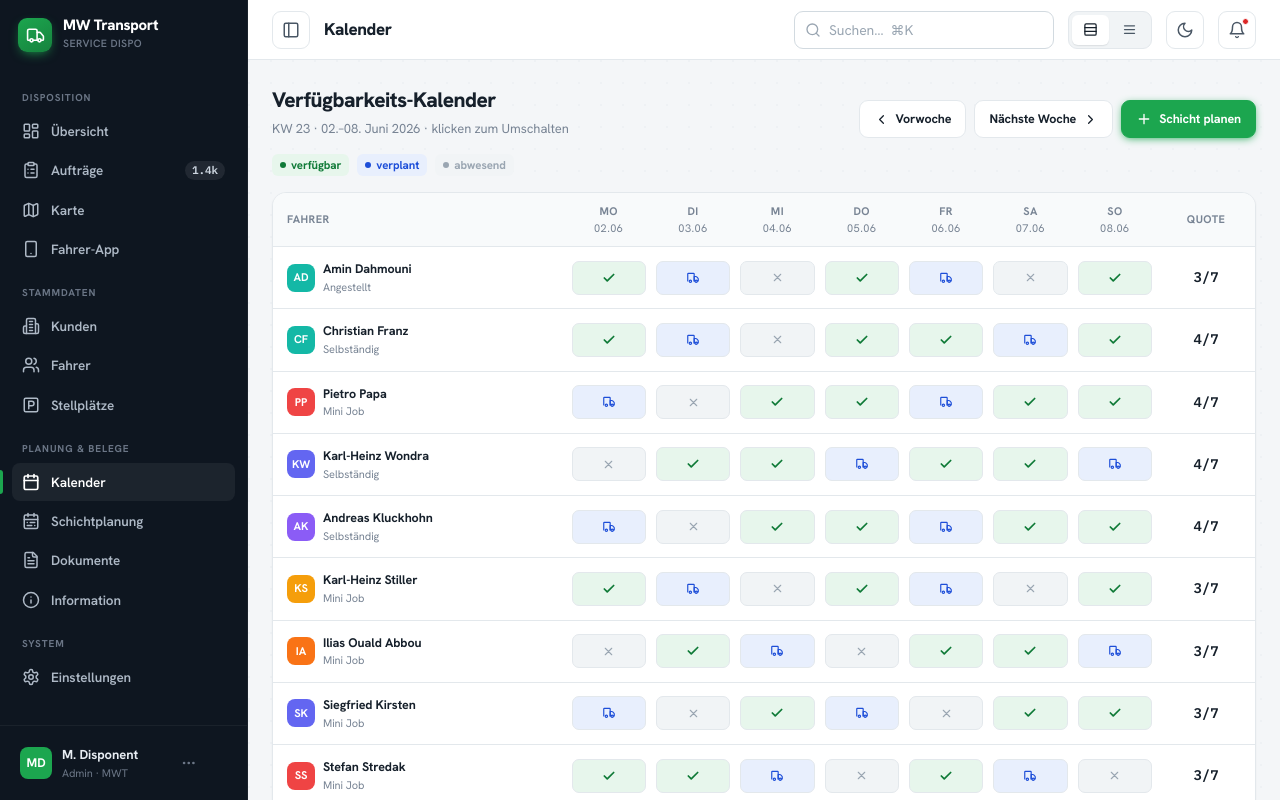
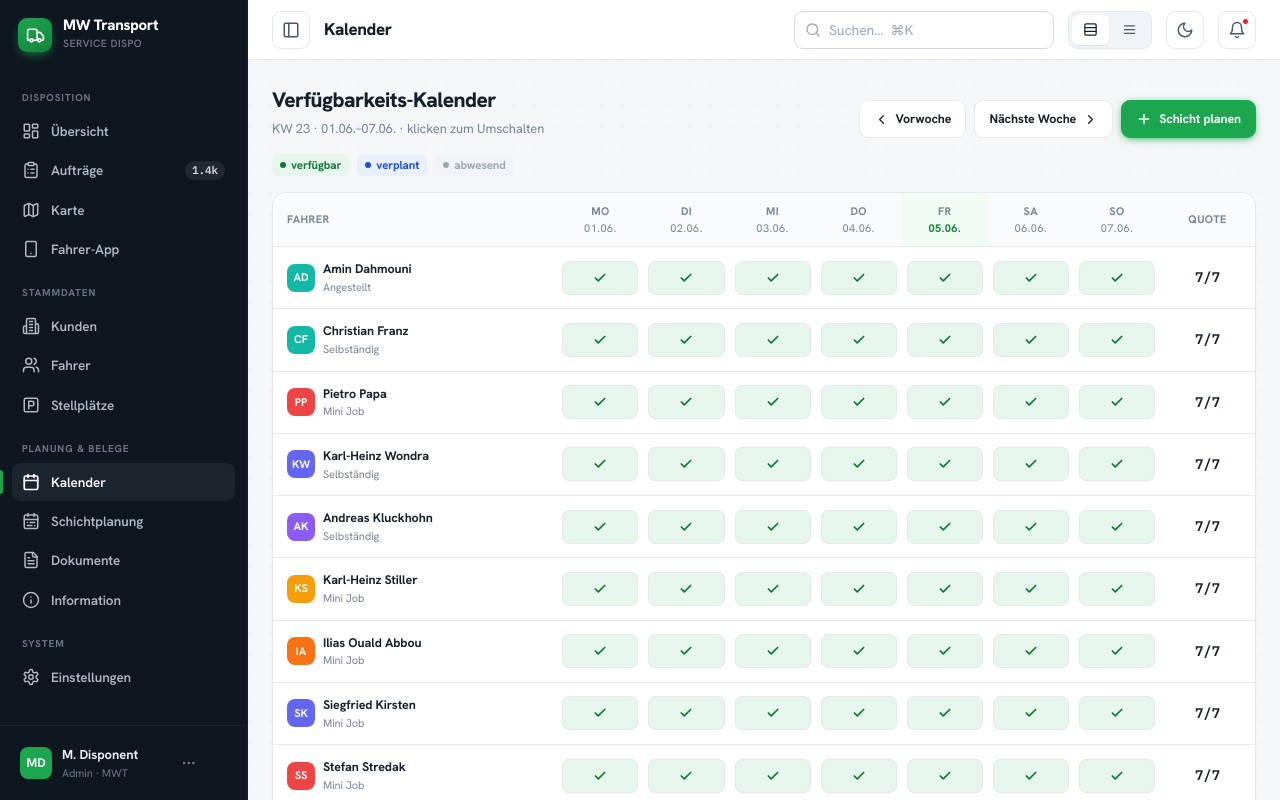
Before and after one commit to moujtahid21/MWTS, a Next.js app: page /calendar in a window 1280 px wide. Built offline with nearby package versions, Linux system fonts and the light colour scheme.

Commit message:
Add LiveClock component and enhance week navigation in availability calendar

```diff
--- a/src/components/modules/dashboard.tsx
+++ b/src/components/modules/dashboard.tsx
@@ -25,6 +25,26 @@ function StatTile({ label, value, icon, delta, deltaDir, sub }) {
   );
 }
 
+/* Live-Uhr + Datum — eigenständige Komponente, damit nur diese (nicht das ganze
+   Dashboard) im Sekundentakt neu rendert. tabular-nums verhindert Breiten-Flackern. */
+function LiveClock() {
+  const [now, setNow] = useState(() => new Date());
+  useEffect(() => {
+    const id = setInterval(() => setNow(new Date()), 1000);
+    return () => clearInterval(id);
+  }, []);
+  const date = now.toLocaleDateString("de-DE", { weekday: "long", day: "2-digit", month: "long", year: "numeric" });
+  const time = now.toLocaleTimeString("de-DE", { hour: "2-digit", minute: "2-digit", second: "2-digit" });
+  return (
+    <div className="flex items-center gap-sm" style={{ height: 36, padding: "0 12px", border: "1px solid var(--border)", borderRadius: "var(--r)", background: "var(--surface)" }} title="Aktuelles Datum & Uhrzeit">
+      <Icon name="clock" size={14} style={{ color: "var(--fg-3)", flex: "0 0 auto" }} />
+      <span className="t-mut" style={{ fontSize: 12.5, whiteSpace: "nowrap" }}>{date}</span>
+      <span style={{ width: 1, height: 16, background: "var(--border)", flex: "0 0 auto" }} />
+      <span className="t-mono t-strong" style={{ fontSize: 13, whiteSpace: "nowrap", fontVariantNumeric: "tabular-nums" }}>{time} Uhr</span>
+    </div>
+  );
+}
+
 export function Dashboard() {
   const onNav = useAppNav();
   const kpi = MWDATA.kpi;
@@ -39,7 +59,8 @@ export function Dashboard() {
 
   return (
     <div className="view-narrow">
-      <PageHead title="Übersicht" sub={"Disposition · " + new Date().toLocaleDateString("de-DE", { weekday: "long", day: "2-digit", month: "long", year: "numeric" })}>
+      <PageHead title="Übersicht" sub="Disposition · Operativer Lagebericht">
+        <LiveClock />
         <div className="seg">
           <button className={variant === "ops" ? "on" : ""} onClick={() => setVariant("ops")}><Icon name="trend" size={14} />Operativ</button>
           <button className={variant === "cockpit" ? "on" : ""} onClick={() => setVariant("cockpit")}><Icon name="grid" size={14} />Cockpit</button>
--- a/src/components/modules/misc.tsx
+++ b/src/components/modules/misc.tsx
@@ -18,22 +18,38 @@ export function CalendarView() {
   const D = MWDATA;
   const toast = useToast();
   const drivers = D.drivers.filter(d => d.active).slice(0, 12);
+
+  // Woche relativ zu heute verschieben (analog Dienstplan)
+  const [weekOffset, setWeekOffset] = useState(0);
+  // Grid-State als Key-Value-Map: `${driverId}|${iso}` -> "free" | "booked" | "off".
+  // Es werden nur tatsächliche Änderungen gespeichert -> bleiben beim Blättern erhalten.
+  const [grid, setGrid] = useState({});
+
   const days = ["Mo", "Di", "Mi", "Do", "Fr", "Sa", "So"];
-  const dates = [2, 3, 4, 5, 6, 7, 8];
-  // build availability grid deterministically
-  const [grid, setGrid] = useState(() => drivers.map((d, i) => dates.map((_, j) => {
-    const v = (i * 7 + j * 3 + d.name.length) % 10;
-    return v < 5 ? "free" : v < 8 ? "booked" : "off";
-  })));
+  const iso = (d) => d.getFullYear() + "-" + String(d.getMonth() + 1).padStart(2, "0") + "-" + String(d.getDate()).padStart(2, "0");
+  const isoWeek = (d) => { const t = new Date(d.getFullYear(), d.getMonth(), d.getDate()); const day = (t.getDay() + 6) % 7; t.setDate(t.getDate() - day + 3); const first = new Date(t.getFullYear(), 0, 4); return 1 + Math.round(((t - first) / 86400000 - 3 + ((first.getDay() + 6) % 7)) / 7); };
+  const fmtShort = (d) => String(d.getDate()).padStart(2, "0") + "." + String(d.getMonth() + 1).padStart(2, "0") + ".";
+
+  // 7 Tage der angezeigten Woche (Mo-So) aus heute + weekOffset
+  const weekDates = useMemo(() => {
+    const base = new Date(); base.setHours(0, 0, 0, 0);
+    const monday = new Date(base);
+    monday.setDate(base.getDate() - ((base.getDay() + 6) % 7) + weekOffset * 7);
+    return Array.from({ length: 7 }, (_, i) => { const dd = new Date(monday); dd.setDate(monday.getDate() + i); return dd; });
+  }, [weekOffset]);
+  const todayIso = iso(new Date());
+
+  const cellState = (driverId, d) => grid[driverId + "|" + iso(d)] || "free";
   const cycle = { free: "booked", booked: "off", off: "free" };
   const colors = { free: ["var(--ok-bg)", "var(--ok-fg)", "verfügbar"], booked: ["var(--info-bg)", "var(--info-fg)", "verplant"], off: ["var(--surface-3)", "var(--fg-faint)", "abwesend"] };
-  const click = (i, j) => setGrid(g => g.map((row, ri) => ri === i ? row.map((c, ci) => ci === j ? cycle[c] : c) : row));
+  const click = (driverId, d) => setGrid(g => { const k = driverId + "|" + iso(d); return { ...g, [k]: cycle[g[k] || "free"] }; });
 
   return (
     <div className="view-narrow">
-      <PageHead title="Verfügbarkeits-Kalender" sub="KW 23 · 02.–08. Juni 2026 · klicken zum Umschalten">
-        <button className="btn"><Icon name="chevLeft" size={15} />Vorwoche</button>
-        <button className="btn">Nächste Woche<Icon name="chevRight" size={15} /></button>
+      <PageHead title="Verfügbarkeits-Kalender" sub={"KW " + isoWeek(weekDates[0]) + " \u00b7 " + fmtShort(weekDates[0]) + "\u2013" + fmtShort(weekDates[6]) + " \u00b7 klicken zum Umschalten"}>
+        <button className="btn" onClick={() => setWeekOffset(w => w - 1)}><Icon name="chevLeft" size={15} />Vorwoche</button>
+        {weekOffset !== 0 && <button className="btn" onClick={() => setWeekOffset(0)}>Heute</button>}
+        <button className="btn" onClick={() => setWeekOffset(w => w + 1)}>Nächste Woche<Icon name="chevRight" size={15} /></button>
         <Link href="/shiftplanner" className="btn btn-primary"><Icon name="plus" size={16} />Schicht planen</Link>
       </PageHead>
 
@@ -44,20 +60,21 @@ export function CalendarView() {
       <div className="card" style={{ overflow: "hidden" }}>
         <div style={{ overflowX: "auto" }}>
           <table className="tbl" style={{ minWidth: 720 }}>
-            <thead><tr><th style={{ minWidth: 200 }}>Fahrer</th>{days.map((d, i) => <th key={d} style={{ textAlign: "center" }}>{d}<div className="t-mut" style={{ fontWeight: 400, fontSize: 11 }}>{dates[i].toString().padStart(2, "0")}.06</div></th>)}<th style={{ textAlign: "center" }}>Quote</th></tr></thead>
+            <thead><tr><th style={{ minWidth: 200 }}>Fahrer</th>{weekDates.map((d, i) => { const isToday = iso(d) === todayIso; return <th key={iso(d)} style={{ textAlign: "center", background: isToday ? "var(--color-primary-soft)" : undefined }}>{days[i]}<div className="t-mut" style={{ fontWeight: isToday ? 700 : 400, fontSize: 11, color: isToday ? "var(--color-primary-strong)" : undefined }}>{fmtShort(d)}</div></th>; })}<th style={{ textAlign: "center" }}>Quote</th></tr></thead>
             <tbody>
-              {drivers.map((d, i) => {
-                const free = grid[i].filter(c => c === "free").length;
+              {drivers.map((d) => {
+                const states = weekDates.map(day => cellState(d.id, day));
+                const free = states.filter(c => c === "free").length;
                 return (
                   <tr key={d.id}>
                     <td><div className="flex items-center gap-sm" style={{ cursor: "pointer" }} onClick={() => onNav("drivers", { focus: d.id })}><Avatar name={d.name} size={28} /><div><div className="t-strong" style={{ fontSize: 12.5 }}>{d.name}</div><div className="t-mut" style={{ fontSize: 11 }}>{d.type}</div></div></div></td>
-                    {grid[i].map((c, j) => (
-                      <td key={j} style={{ textAlign: "center", padding: 5 }}>
-                        <button onClick={() => click(i, j)} title={colors[c][2]} style={{ width: "100%", height: 34, border: "1px solid var(--border)", borderRadius: 7, background: colors[c][0], color: colors[c][1], cursor: "pointer", display: "grid", placeItems: "center" }}>
+                    {weekDates.map((day, j) => { const c = states[j]; return (
+                      <td key={iso(day)} style={{ textAlign: "center", padding: 5 }}>
+                        <button onClick={() => click(d.id, day)} title={colors[c][2]} style={{ width: "100%", height: 34, border: "1px solid var(--border)", borderRadius: 7, background: colors[c][0], color: colors[c][1], cursor: "pointer", display: "grid", placeItems: "center" }}>
                           {c === "free" ? <Icon name="check" size={14} sw={3} /> : c === "booked" ? <Icon name="truck" size={14} /> : <Icon name="close" size={13} />}
                         </button>
                       </td>
-                    ))}
+                    ); })}
                     <td style={{ textAlign: "center" }}><span className="t-mono t-strong">{free}/7</span></td>
                   </tr>
                 );
--- a/src/components/modules/shiftplanner.tsx
+++ b/src/components/modules/shiftplanner.tsx
@@ -126,6 +126,17 @@ function Dienstplan({ onNav }) {
     setModal({ staffId: s.id, date, entry: e?.state === "shift" ? e : null });
   };
 
+  // Monatsansicht: Klick auf eine Tages-Kachel öffnet dasselbe AddShiftModal,
+  // vorbelegt mit dem Datum und dem ersten Mitarbeiter (im Dropdown wählbar).
+  const monthDayClick = (date) => {
+    const ls = lockState(date);
+    if (ls.locked) { toast("Gesperrt: liegt innerhalb von 48 Stunden", "lock"); return; }
+    const first = staff[0]; if (!first) return;
+    const e = shifts[first.id]?.[date];
+    if (ls.past) { setModal({ staffId: first.id, date, entry: e, readOnly: true }); return; }
+    setModal({ staffId: first.id, date, entry: e?.state === "shift" ? e : null });
+  };
+
   return (
     <React.Fragment>
       {/* Controls */}
@@ -186,7 +197,7 @@ function Dienstplan({ onNav }) {
             </table>
           </div>
         </div>
-      ) : <MonthGrid shifts={shifts} staff={staff} />}
+      ) : <MonthGrid shifts={shifts} staff={staff} onDayClick={monthDayClick} />}
 
       {modal && <AddShiftModal D={D} init={modal} onClose={() => setModal(null)} onSave={saveShift} />}
     </React.Fragment>
@@ -194,8 +205,9 @@ function Dienstplan({ onNav }) {
 }
 
 /* ---- Month grid ---- */
-function MonthGrid({ shifts, staff }) {
+function MonthGrid({ shifts, staff, onDayClick }) {
   const D = MWDATA;
+  const [hover, setHover] = useState(null);
   // June 2026
   const first = new Date(Date.UTC(2026, 5, 1));
   const startPad = (first.getUTCDay() + 6) % 7; // Mon=0
@@ -214,13 +226,14 @@ function MonthGrid({ shifts, staff }) {
           staff.forEach(s => { const e = shifts[s.id]?.[iso]; if (e?.state === "shift") cnt++; if (e?.state === "urlaub" || e?.state === "krank") vac++; });
           const cov = Math.min(1, cnt / Math.max(1, staff.length));
           return (
-            <div key={i} style={{ borderRadius: 10, border: "1px solid var(--border)", background: ls.locked ? "color-mix(in srgb, var(--warn) 6%, var(--surface))" : "var(--surface)", padding: 9, minHeight: 92, position: "relative", opacity: ls.past ? .7 : 1 }}>
+            <div key={i} onClick={() => onDayClick(iso)} onMouseEnter={() => setHover(i)} onMouseLeave={() => setHover(h => h === i ? null : h)} title={ls.locked ? "Gesperrt (< 48h)" : "Schicht hinzuf\u00fcgen"} style={{ borderRadius: 10, border: "1px solid " + (hover === i && !ls.locked ? "var(--color-primary)" : "var(--border)"), background: ls.locked ? "color-mix(in srgb, var(--warn) 6%, var(--surface))" : "var(--surface)", padding: 9, minHeight: 92, position: "relative", opacity: ls.past ? .7 : 1, cursor: ls.locked ? "not-allowed" : "pointer", boxShadow: hover === i && !ls.locked ? "var(--shadow)" : "none", transition: "border-color .12s, box-shadow .12s" }}>
               <div className="flex items-center between"><span className="t-mono t-strong" style={{ fontSize: 13 }}>{dayNum(iso)}</span>{ls.locked && <Icon name="lock" size={12} style={{ color: "var(--warn-fg)" }} />}{ls.past && !ls.locked && <Icon name="check" size={12} style={{ color: "var(--ok-fg)" }} />}</div>
               <div style={{ marginTop: 8 }}>
                 <div className="flex items-center gap-sm" style={{ fontSize: 11, color: "var(--fg-2)" }}><span style={{ width: 8, height: 8, borderRadius: 99, background: "var(--color-primary)" }} />{cnt} Schichten</div>
                 {vac > 0 && <div className="flex items-center gap-sm" style={{ fontSize: 11, color: "var(--info-fg)", marginTop: 3 }}><Icon name="plane" size={11} />{vac} abwesend</div>}
               </div>
               <div className="progress" style={{ position: "absolute", left: 9, right: 9, bottom: 8, height: 4 }}><div style={{ width: (cov * 100) + "%" }} /></div>
+              {hover === i && !ls.locked && !ls.past && <div style={{ position: "absolute", top: 7, right: 7, width: 18, height: 18, borderRadius: 6, background: "var(--color-primary)", color: "#fff", display: "grid", placeItems: "center" }}><Icon name="plus" size={12} /></div>}
             </div>
           );
         })}
```
